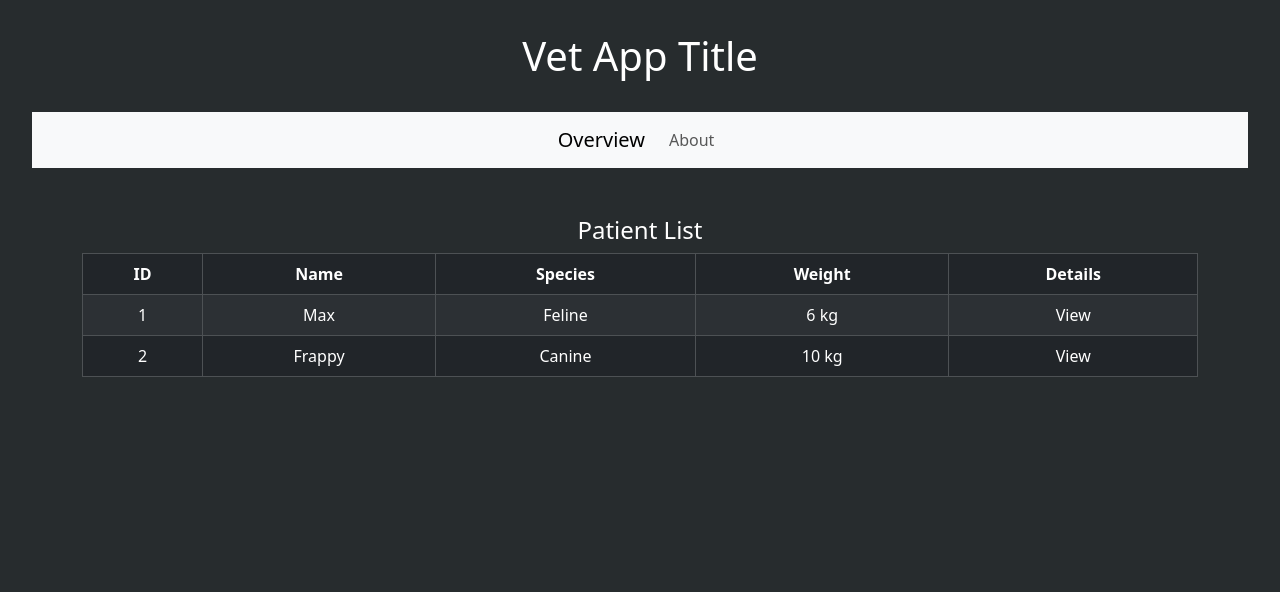
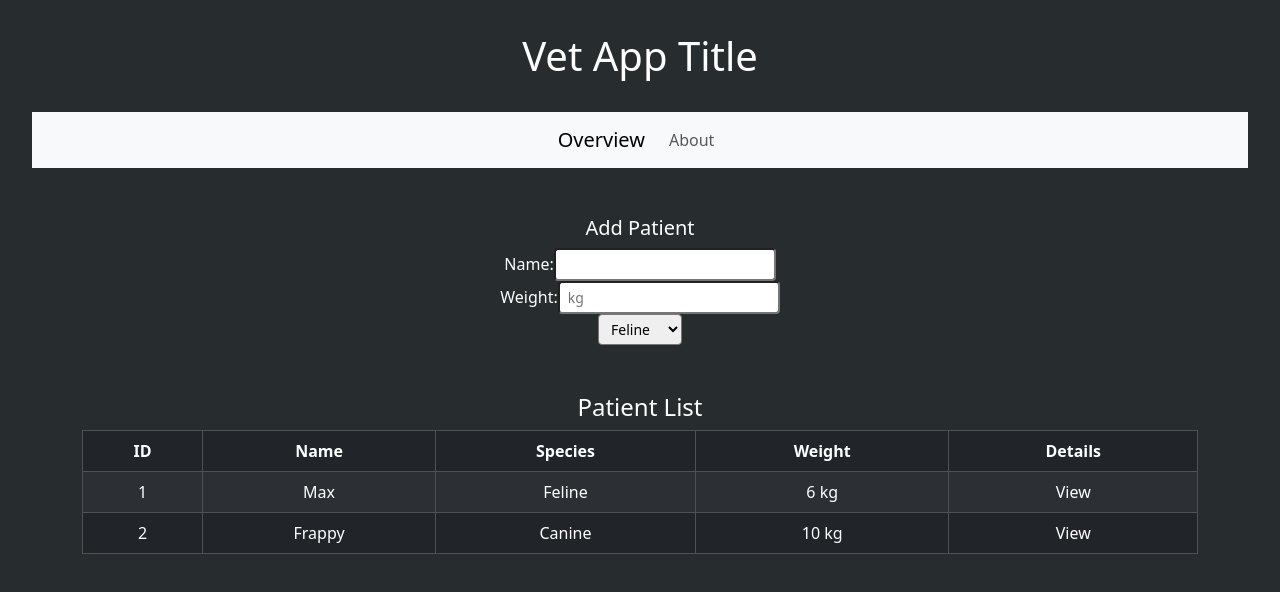
Before and after one commit to IanLiu0124/VeterinaryApp, a React (Vite) app in the folder vetapp/: page / in a window 1280 px wide. Shown: the top 592 px of the page. Built offline with nearby package versions, Linux system fonts and the light colour scheme.

Commit message:
Added add patient form. Fixing the location and alignment of the inputs

```diff
--- a/vetapp/src/App.jsx
+++ b/vetapp/src/App.jsx
@@ -5,16 +5,19 @@ import {Route, Routes} from "react-router-dom"
 import AboutPage from './components/aboutpage'
 import NavBar from './components/navbar'
 import OverView from './components/overviewpage'
-import patient from './assets/patient.json'
+import Patient from './assets/patient.json'
+import AddPatient from './components/addpatient'
 
 function App() {
-  const [patients, setCount] = useState(patient)
+  const [patients, setCount] = useState(Patient)
   console.log(patients);
 
   return (
     <div className="app-background">
     <Header/>
+
     <NavBar/>
+    <AddPatient/>
     <Routes>
       <Route path= "/"element = {<OverView patients ={patients}/>} />
       <Route path= "/about"element = {<AboutPage/>} />
--- a/vetapp/src/components/addpatient.jsx
+++ b/vetapp/src/components/addpatient.jsx
@@ -0,0 +1,25 @@
+const AddPatient = () => {
+    return ( <div className="container mt-5">
+        <h5>Add Patient</h5>
+        <form>
+            <div className="form-row align-items-left">
+                <div className="col">
+        <label for="name">Name: </label>
+        <input className="form-control-sm" type="text" id="name" name="inputName"></input>
+        </div>
+        <div className="col">
+        <label for="weight">Weight: </label>
+        <input className="form-control-sm" type="number" id="weight" name="weight" placeholder="kg"></input>
+        </div>
+        <div className="col">
+        <select className="form-control-sm" name="specie">
+            <option>Feline</option>
+            <option>Canine</option>
+        </select>
+        </div>
+        </div>
+    </form>
+    </div> );
+}
+
+export default AddPatient;
```
